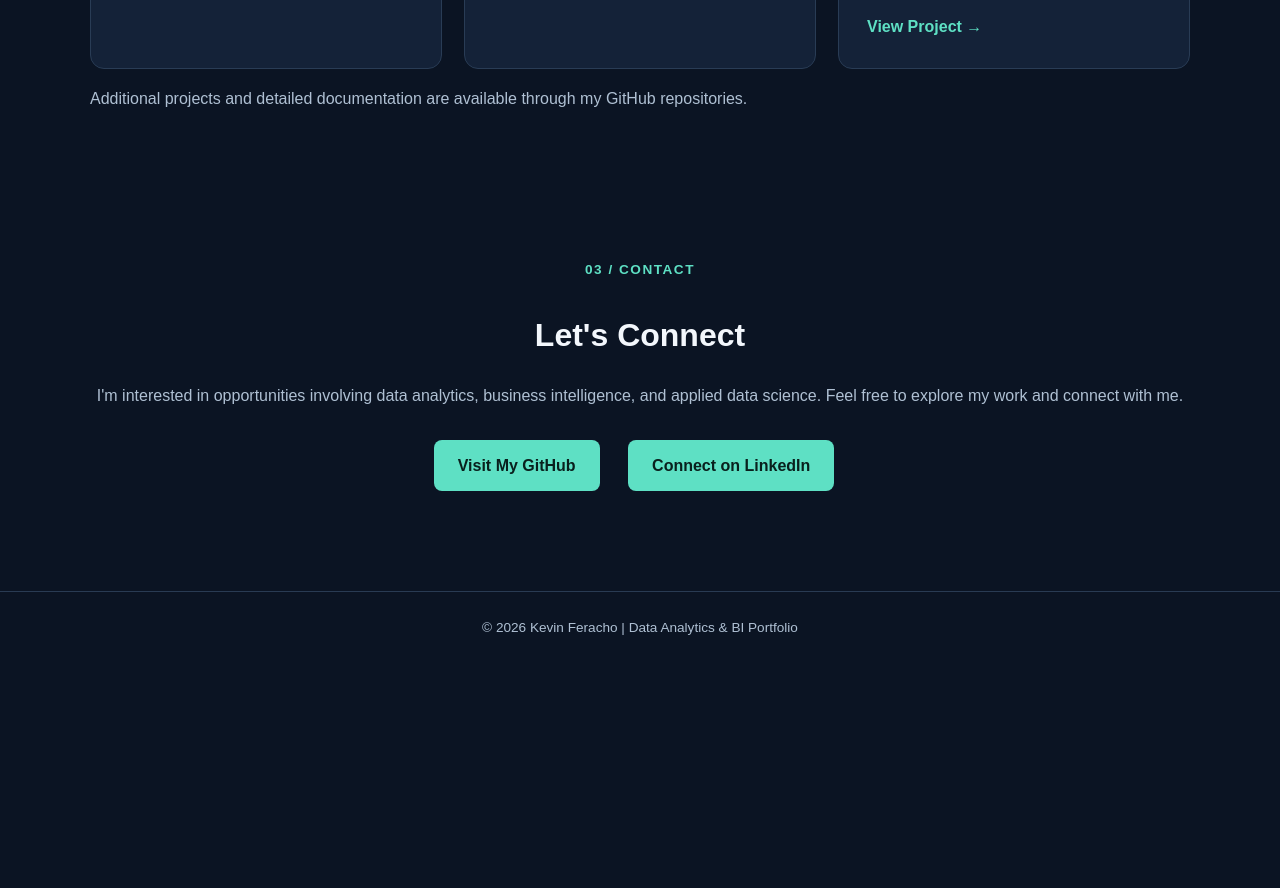
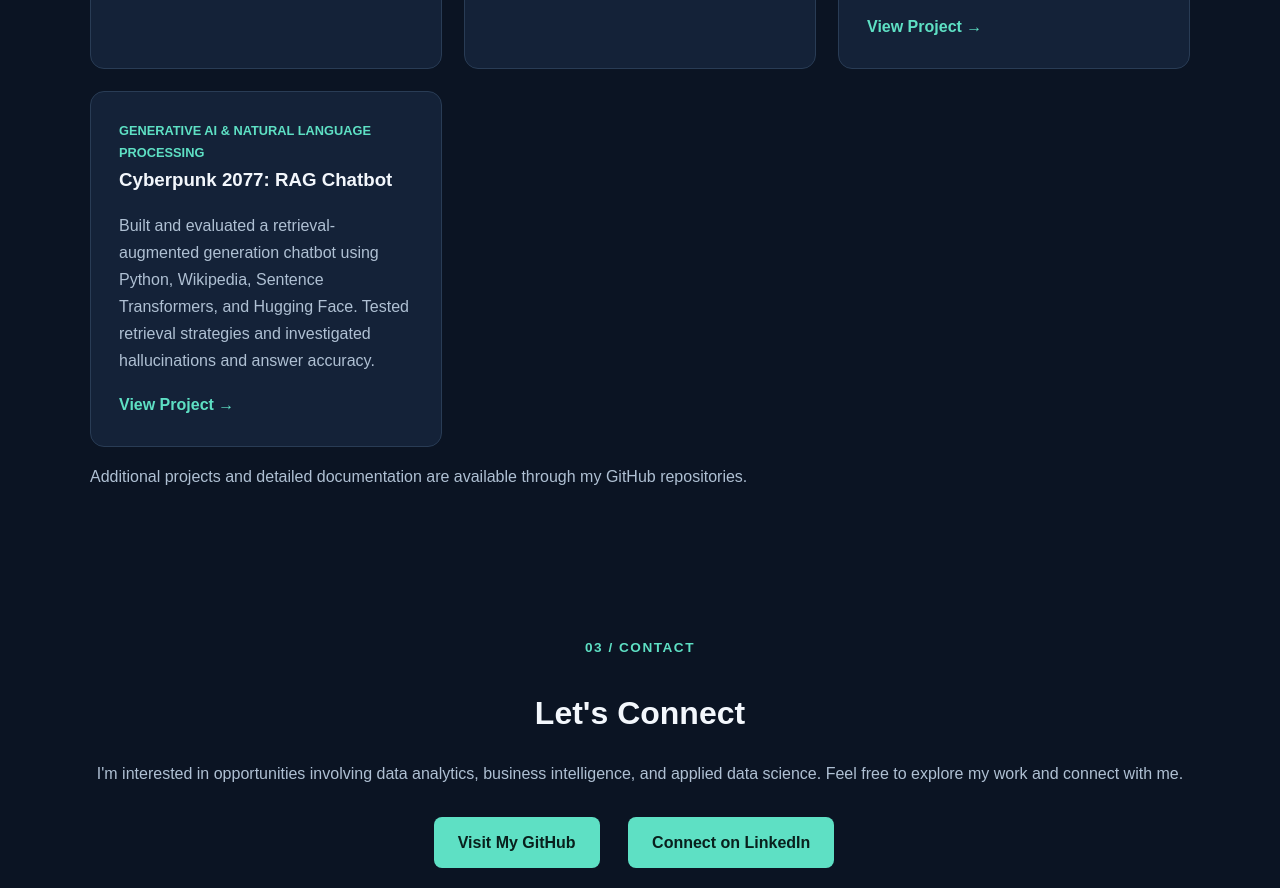
Before and after one commit to kevinf529-cool/kevinf529-cool.github.io, a plain HTML site: page index.html in a window 1280 px wide. Shown: the part 2138-3026 px from the top of the page. Before the commit the page ends 2801 px from the top, so only its background shows below. Drawn offline with Linux system fonts and the light colour scheme.

Commit message:
Add Cyberpunk RAG chatbot to portfolio.html

```diff
--- a/index.html
+++ b/index.html
@@ -364,6 +364,20 @@
   </a>
 </article>
 
+<article class="project-card">
+  <div class="project-type">Generative AI &amp; Natural Language Processing</div>
+  <h3>Cyberpunk 2077: RAG Chatbot</h3>
+  <p>
+    Built and evaluated a retrieval-augmented generation
+    chatbot using Python, Wikipedia, Sentence Transformers,
+    and Hugging Face. Tested retrieval strategies and
+    investigated hallucinations and answer accuracy.
+  </p>
+  <a href="https://github.com/kevinf529-cool/cyberpunk-2077-rag-chatbot">
+    View Project &rarr;
+  </a>
+</article>
+
       </div>
 
       <p>
```
